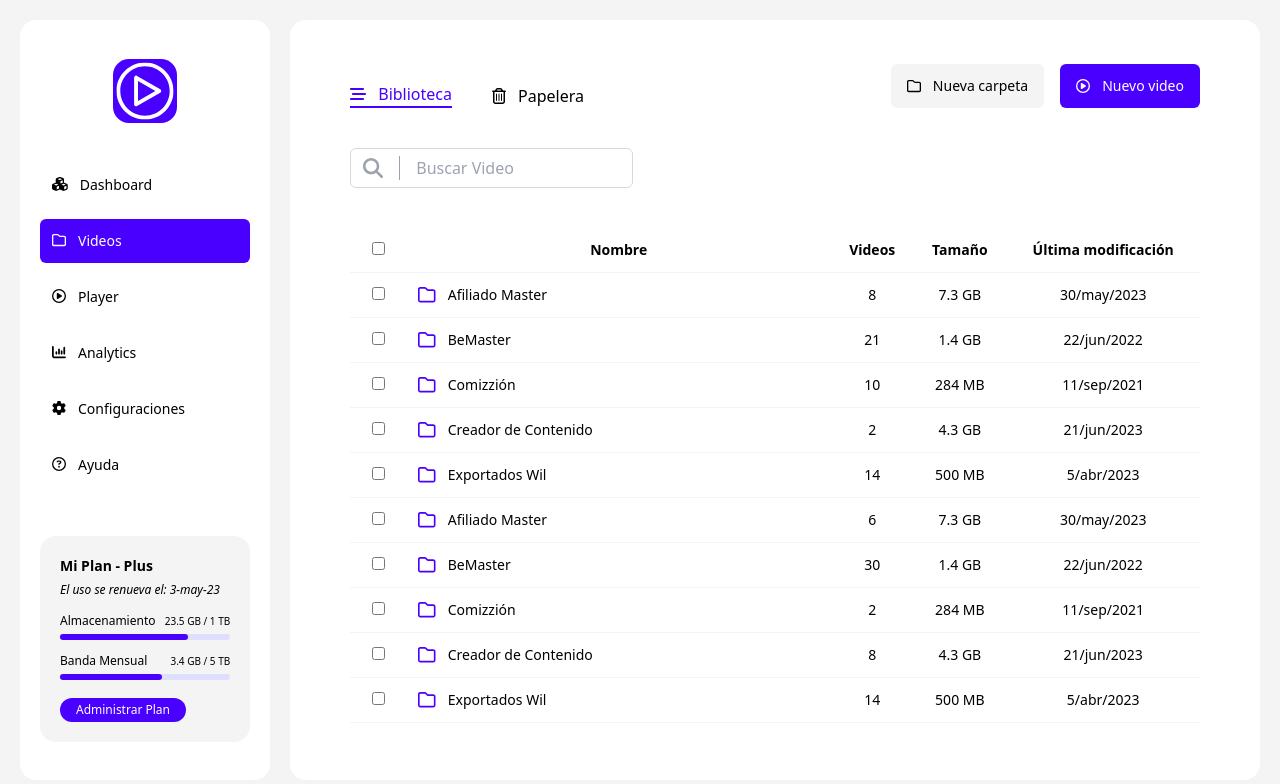
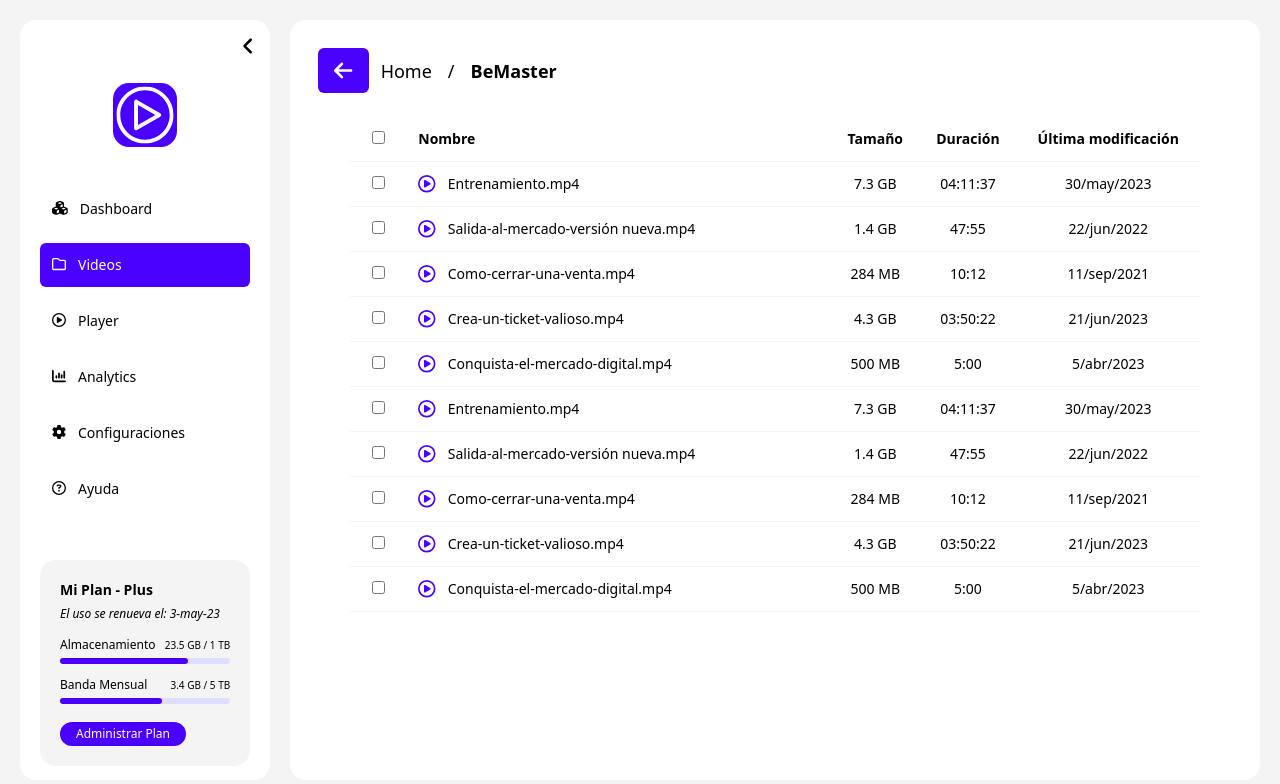
Before and after one commit to camiloalvarezm/dashboard-video-tool, a React (Vite) app: page / in a window 1280 px wide. Shown: the top 784 px of the page. Built offline with nearby package versions, Linux system fonts and the light colour scheme.

Commit message:
Add breadcrumb component and folder page

```diff
--- a/src/DashboardVideoToolApp.tsx
+++ b/src/DashboardVideoToolApp.tsx
@@ -1,13 +1,13 @@
 import MainTemplate from "./components/templates/MainTemplate";
+import FolderPage from "./pages/FolderPage";
 import LibraryPage from "./pages/LibraryPage";
 
 const DashboardVideoToolApp = () => {
-
-
   return (
     <>
       <MainTemplate>
-        <LibraryPage />
+        {/* <LibraryPage /> */}
+        <FolderPage />
       </MainTemplate>
     </>
   );
--- a/src/components/atoms/Button.tsx
+++ b/src/components/atoms/Button.tsx
@@ -31,10 +31,16 @@ const Button = ({
   return (
     <>
       <button
-        className={`${btnSize} bg-${color} text-${textColor}`}
+        className={`${btnSize} bg-${color} text-${textColor} hover:bg-${color}/50`}
         onClick={onClickButton}
       >
-        {iconName && <FontAwesomeIcon icon={iconName} className="me-3" />}
+        {iconName && (
+          <FontAwesomeIcon
+            icon={iconName}
+            className={`${title !== "" ? "me-3" : ""}`}
+            size="xl"
+          />
+        )}
         {title}
       </button>
     </>
--- /dev/null
+++ b/src/components/molecules/Breadcrumb.tsx
@@ -0,0 +1,27 @@
+import { faArrowLeft } from "@fortawesome/free-solid-svg-icons";
+import Button from "../atoms/Button";
+
+const Breadcrumb = () => {
+  return (
+    <>
+      <div className="flex flex-row items-center m-2">
+        <Button
+          title=""
+          color="purple"
+          size="lg"
+          textColor="white"
+          iconName={faArrowLeft}
+        />
+        <nav className="ms-3">
+          <ol className="flex flex-row gap-4 text-lg">
+            <li>Home</li>
+            <li>/</li>
+            <li className="font-semibold">BeMaster</li>
+          </ol>
+        </nav>
+      </div>
+    </>
+  );
+};
+
+export default Breadcrumb;
--- a/src/components/organisms/Table.tsx
+++ b/src/components/organisms/Table.tsx
@@ -14,7 +14,12 @@ const Table = ({ headers, data }: TableProps) => {
         <thead>
           <tr>
             {headers.map((header: Header, index: number) => (
-              <th className="border-b border-b-gray p-3" key={index}>
+              <th
+                className={`border-b border-b-gray p-3 ${
+                  header.value === "name" ? "text-left" : ""
+                }`}
+                key={index}
+              >
                 {header.selectable && <input type="checkbox" />}
                 {header.title || ""}
               </th>
--- a/src/components/templates/MainTemplate.tsx
+++ b/src/components/templates/MainTemplate.tsx
@@ -1,6 +1,8 @@
 import NavBar from "../organisms/NavBar";
 import Card from "../atoms/Card";
 import PlanDetails from "../organisms/PlanDetails";
+import { FontAwesomeIcon } from "@fortawesome/react-fontawesome";
+import { faAngleLeft } from "@fortawesome/free-solid-svg-icons";
 
 interface MainTemplateProps {
   children: React.ReactNode;
@@ -12,6 +14,13 @@ const MainTemplate = ({ children }: MainTemplateProps) => {
       <div className="fixed top-0 left-0 w-full h-full overflow-auto bg-gray p-5 flex flex-row flex-nowrap gap-5">
         <div className="w-80">
           <Card color="white" height="h-full" overflow>
+            <div className="flex justify-end -mt-5 -me-3">
+              <FontAwesomeIcon
+                icon={faAngleLeft}
+                size="lg"
+                className="p-2 mt-2 rounded-lg cursor-pointer hover:bg-gray"
+              />
+            </div>
             <div className="flex flex-col h-full justify-around">
               <NavBar />
               <PlanDetails
--- a/src/pages/FolderPage.tsx
+++ b/src/pages/FolderPage.tsx
@@ -0,0 +1,19 @@
+import Breadcrumb from "../components/molecules/Breadcrumb";
+import Table from "../components/organisms/Table";
+import FOLDER_TABLE_DATA from "../utils/statics/folder-table-data";
+
+const FolderPage = () => {
+  return (
+    <>
+      <Breadcrumb />
+      <div className="mx-10 my-6">
+        <Table
+          headers={FOLDER_TABLE_DATA.headers}
+          data={FOLDER_TABLE_DATA.data}
+        />
+      </div>
+    </>
+  );
+};
+
+export default FolderPage;
```
